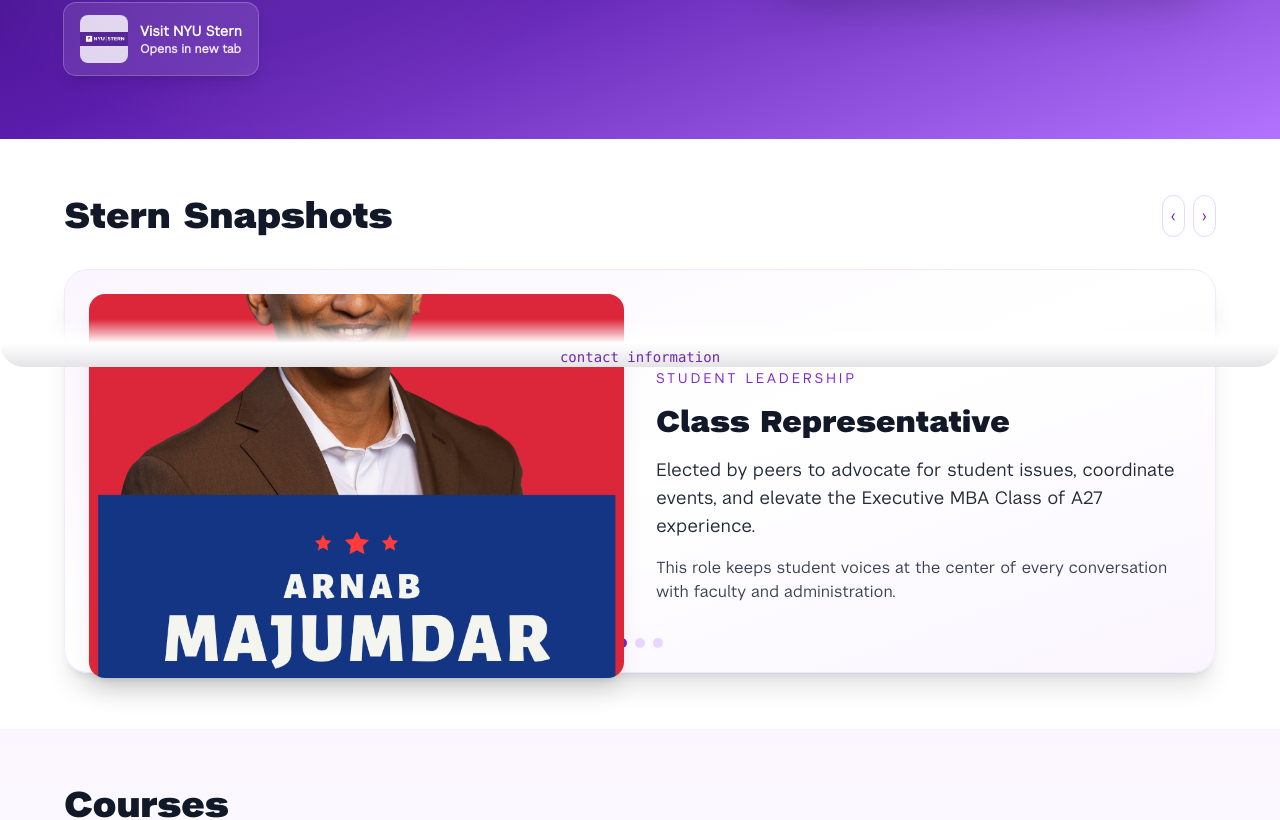
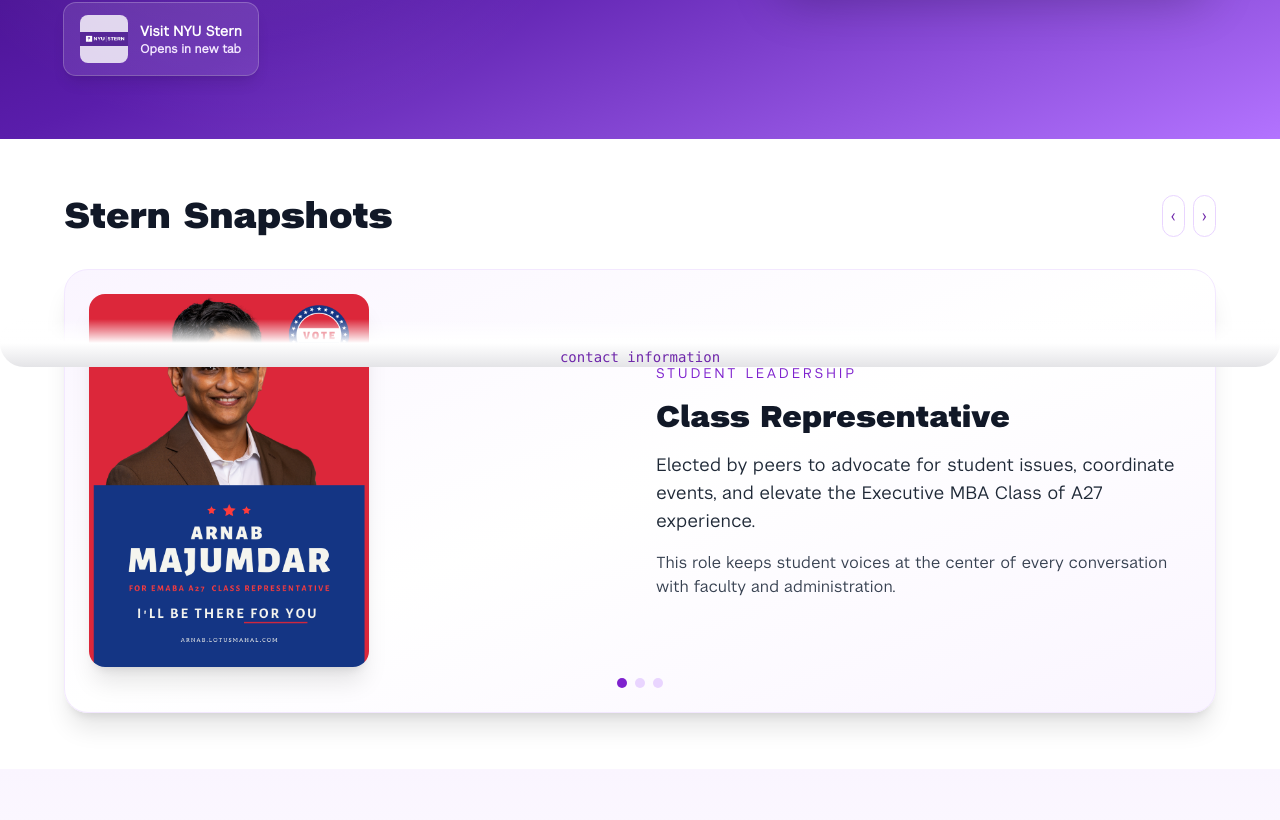
Before and after one commit to arnab-156/arnab-majumdar, a Next.js app: page /nyu in a window 1280 px wide. Shown: the part 433-1253 px from the top of the page. Built offline with nearby package versions, Linux system fonts and the light colour scheme.

Commit message:
Adjust Stern snapshots image sizing

```diff
--- a/src/app/nyu/page.tsx
+++ b/src/app/nyu/page.tsx
@@ -132,7 +132,7 @@ export default function NYUPage() {
     if (activeSlide === 0) {
       return (
         <div className="grid md:grid-cols-2 gap-8 items-center">
-          <div className="relative w-full h-72 md:h-96 overflow-hidden rounded-2xl shadow-xl">
+          <div className="relative w-full max-w-[240px] md:max-w-[280px] aspect-[3/4] overflow-hidden rounded-2xl shadow-xl mx-auto md:mx-0">
             <Image
               src="/class-rep.png"
               alt="Class representative speaking to peers"
@@ -262,7 +262,7 @@ export default function NYUPage() {
         </section>
 
         {/* SLIDING SECTIONS */}
-        <section className="bg-white dark:bg-zinc-950 py-14 px-6 md:px-12">
+        <section className="bg-white dark:bg-zinc-950 py-14 px-6 md:px-12 min-h-[780px] md:min-h-[540px]">
           <div className="max-w-6xl mx-auto">
             <div className="flex items-center justify-between gap-4">
               <h2 className="text-3xl md:text-4xl font-nyu-ultra">Stern Snapshots</h2>
@@ -287,7 +287,7 @@ export default function NYUPage() {
             </div>
 
             <div className="relative mt-8 rounded-3xl border border-purple-100 dark:border-purple-900 bg-gradient-to-br from-purple-50 via-white to-purple-50 dark:from-[#0c041a] dark:via-[#0f0922] dark:to-[#160f2f] p-6 shadow-xl">
-              <div className="relative min-h-[360px] md:min-h-[320px]">
+              <div className="relative min-h-[640px] md:min-h-[360px]">
                 {[0, 1, 2].map((index) => (
                   <div
                     key={index}
```
